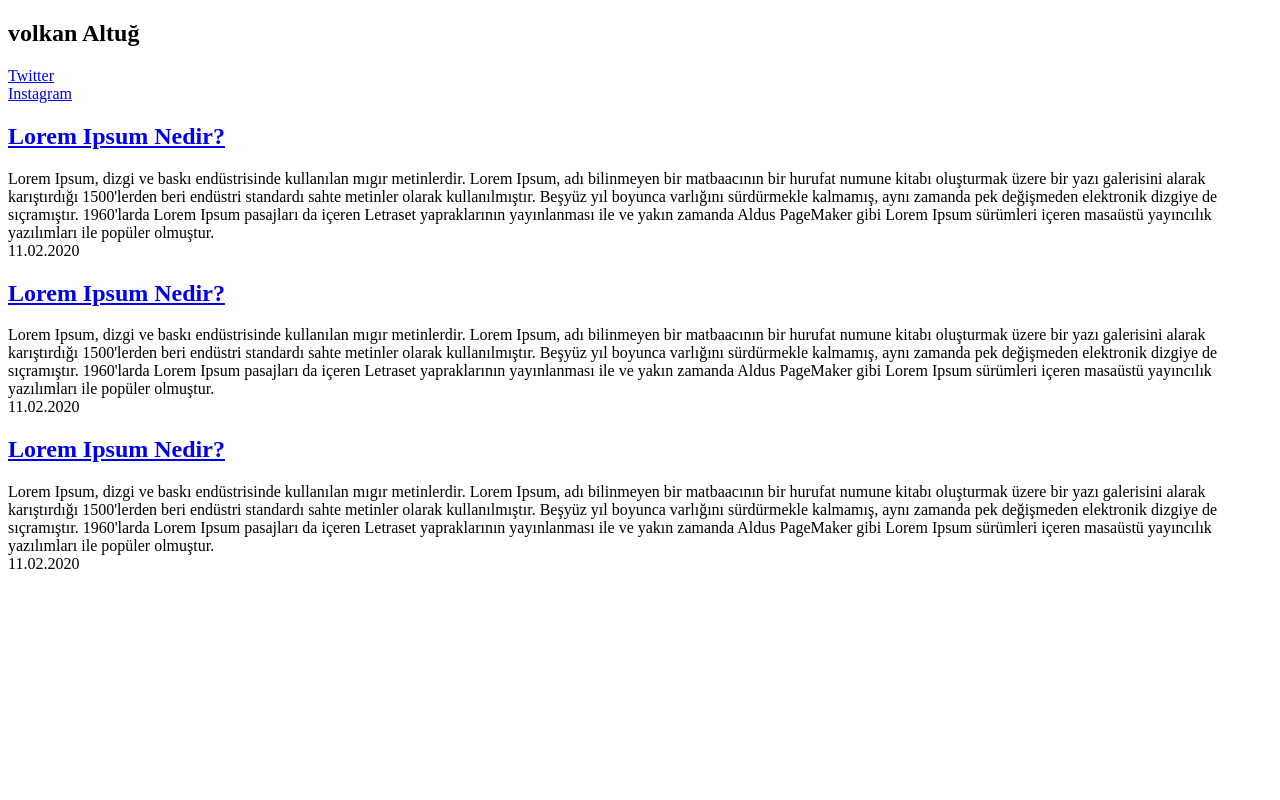
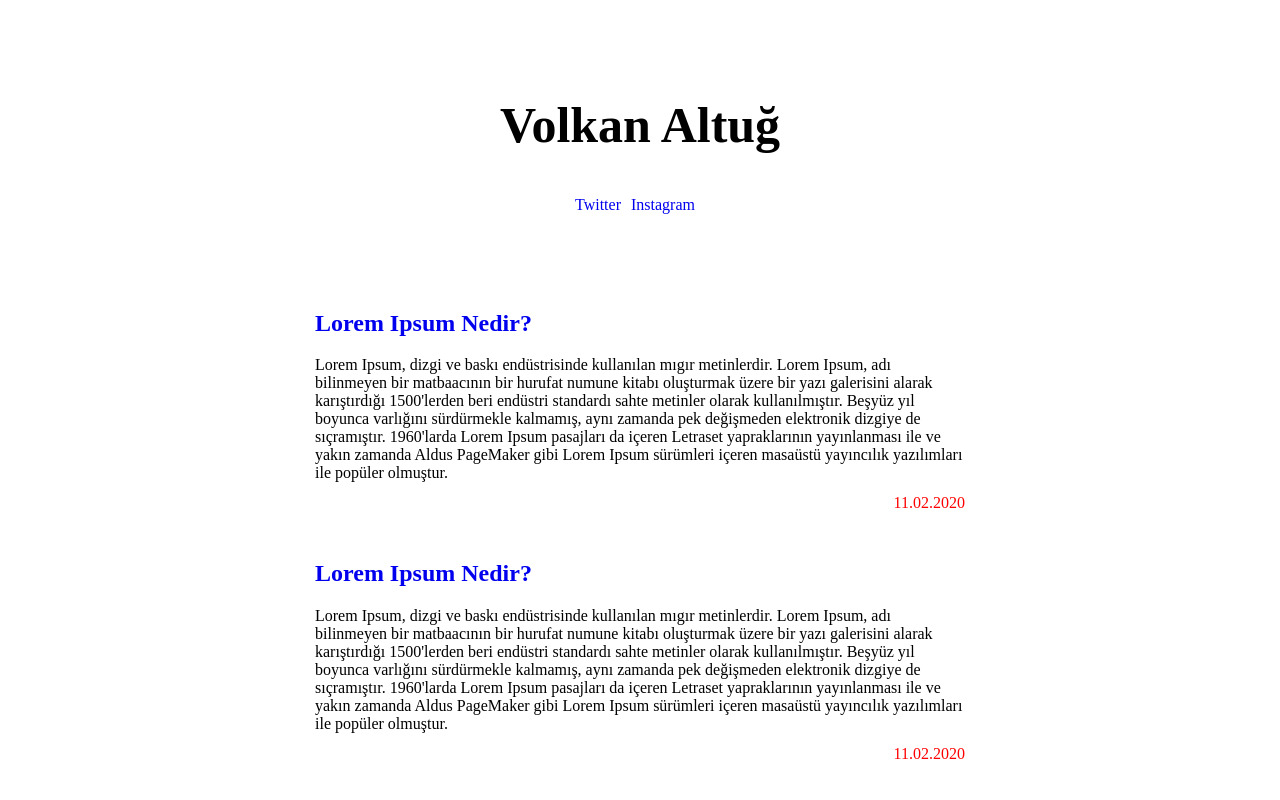
Before and after one commit to wolkan777/JSBlog, a Next.js app: page / in a window 1280 px wide. Shown: the top 800 px of the page. Built offline with nearby package versions, Linux system fonts and the light colour scheme.

Commit message:
just added some css in index and post pages

```diff
--- a/pages/index.js
+++ b/pages/index.js
@@ -4,25 +4,25 @@ import Nav from '../components/nav'
 import Link from 'next/link'
 
 const Home = () => (
-  <div>
+  <div className="container">
     <Head>
       <title>Home</title>
       <link rel="icon" href="favicon/ico"></link>
     </Head>
     <div className="main">
-      <h2>volkan Altuğ</h2>
-      <div>
-        <Link href="https://www.twitter.com/wolkan777"><a>Twitter</a></Link><br></br>
-        <Link href="https://www.instagram.com/wolkan777"><a>Instagram</a></Link>
+      <h2 className="main-title">Volkan Altuğ</h2>
+      <div className="main-social-links">
+        <Link href="https://www.twitter.com/wolkan777"><a className="social-link">Twitter</a></Link>
+        <Link href="https://www.instagram.com/wolkan777"><a className="social-link">Instagram</a></Link>
       </div>
     </div>
     <div className="blog">
-      <h2>
+      <h2 className="blog-title">
         <Link href="/volkan">
-          <a>Lorem Ipsum Nedir?</a>
+          <a className="blog-title-link">Lorem Ipsum Nedir?</a>
         </Link>
       </h2>
-      <div>
+      <div className="blog-content" >
         Lorem Ipsum, dizgi ve baskı endüstrisinde kullanılan mıgır metinlerdir.
         Lorem Ipsum, adı bilinmeyen bir matbaacının bir hurufat numune kitabı oluşturmak
         üzere bir yazı galerisini alarak karıştırdığı 1500'lerden beri endüstri standardı
@@ -31,15 +31,15 @@ const Home = () => (
         içeren Letraset yapraklarının yayınlanması ile ve yakın zamanda Aldus PageMaker gibi Lorem Ipsum
         sürümleri içeren masaüstü yayıncılık yazılımları ile popüler olmuştur.
         </div>
-      <div>11.02.2020</div>
+      <div className="blog-date" >11.02.2020</div>
     </div>
     <div className="blog">
-      <h2>
-        <Link href="#">
-          <a>Lorem Ipsum Nedir?</a>
+      <h2 className="blog-title">
+        <Link href="/volkan">
+          <a className="blog-title-link">Lorem Ipsum Nedir?</a>
         </Link>
       </h2>
-      <div>
+      <div className="blog-content" >
         Lorem Ipsum, dizgi ve baskı endüstrisinde kullanılan mıgır metinlerdir.
         Lorem Ipsum, adı bilinmeyen bir matbaacının bir hurufat numune kitabı oluşturmak
         üzere bir yazı galerisini alarak karıştırdığı 1500'lerden beri endüstri standardı
@@ -48,15 +48,15 @@ const Home = () => (
         içeren Letraset yapraklarının yayınlanması ile ve yakın zamanda Aldus PageMaker gibi Lorem Ipsum
         sürümleri içeren masaüstü yayıncılık yazılımları ile popüler olmuştur.
         </div>
-      <div>11.02.2020</div>
+      <div className="blog-date" >11.02.2020</div>
     </div>
     <div className="blog">
-      <h2>
-        <Link href="#">
-          <a>Lorem Ipsum Nedir?</a>
+      <h2 className="blog-title">
+        <Link href="/volkan">
+          <a className="blog-title-link">Lorem Ipsum Nedir?</a>
         </Link>
       </h2>
-      <div>
+      <div className="blog-content" >
         Lorem Ipsum, dizgi ve baskı endüstrisinde kullanılan mıgır metinlerdir.
         Lorem Ipsum, adı bilinmeyen bir matbaacının bir hurufat numune kitabı oluşturmak
         üzere bir yazı galerisini alarak karıştırdığı 1500'lerden beri endüstri standardı
@@ -65,9 +65,36 @@ const Home = () => (
         içeren Letraset yapraklarının yayınlanması ile ve yakın zamanda Aldus PageMaker gibi Lorem Ipsum
         sürümleri içeren masaüstü yayıncılık yazılımları ile popüler olmuştur.
         </div>
-      <div>11.02.2020</div>
+      <div className="blog-date" >11.02.2020</div>
     </div>
-    <style jsx>{`
+
+  <style jsx>{`
+
+    .container{
+      max-width:650px;
+      width:100%;
+      margin:0 auto;
+    }
+    .main{
+      text-align:center;
+      margin: 96px 0;
+    }
+    .main-title{
+      font-size:50px;
+    }
+    .social-link{
+      margin-right:10px;
+    }
+    .blog-date{
+      color:red;
+      text-align:right;
+      margin:12px 0 48px 0;
+    }
+    a{
+      text-decoration:none;
+    }
+
+
 
     `}</style>
   </div >
```
Also changed, not shown: pages/[postId].js (+45 -5 lines).
